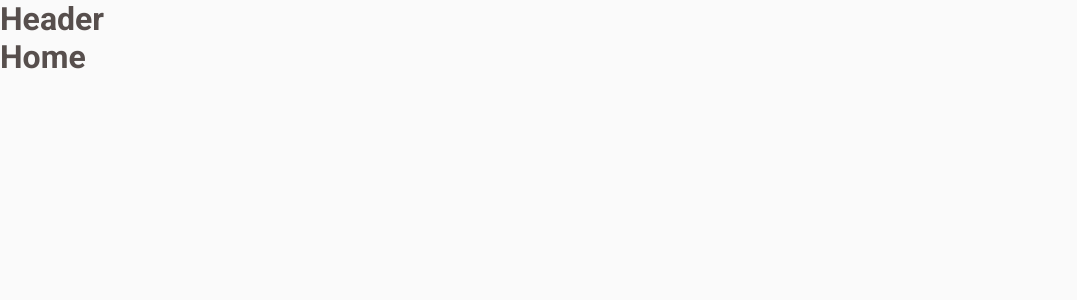
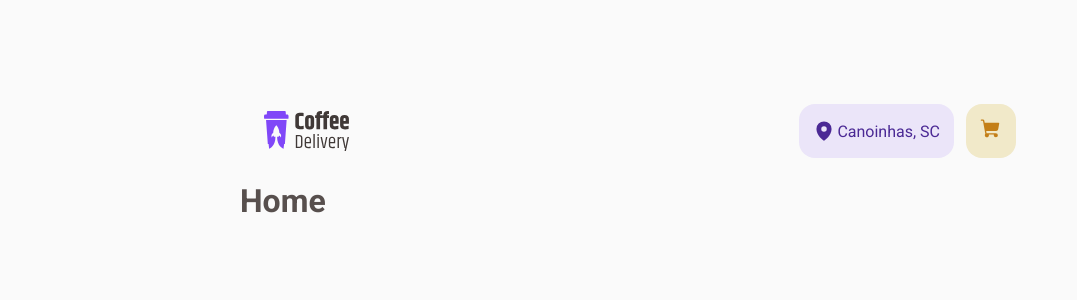
Before and after one commit to FelipeKonig/desafio-2-react, a React (Vite) app: page / in a window 1280 px wide. Shown: the top 300 px of the page, without its empty margins (0-1077 px from the left). Built offline with nearby package versions, Linux system fonts and the light colour scheme.

Commit message:
Header added

```diff
--- a/package.json
+++ b/package.json
@@ -9,6 +9,7 @@
     "preview": "vite preview"
   },
   "dependencies": {
+    "phosphor-react": "^1.4.1",
     "react": "^18.2.0",
     "react-dom": "^18.2.0",
     "react-router-dom": "^6.4.3",
--- a/src/components/header/index.tsx
+++ b/src/components/header/index.tsx
@@ -1,3 +1,22 @@
+import { HeaderContainer } from './styles'
+import { ShoppingCart, MapPin } from 'phosphor-react'
+
+import logo from '../../assets/logo.svg'
+import { NavLink } from 'react-router-dom'
+
 export function Header() {
-  return <h1>Header</h1>
+  return (
+    <HeaderContainer>
+      <img src={logo} alt="" />
+      <nav>
+        <span>
+          <MapPin size={22} weight="fill" />
+          Canoinhas, SC
+        </span>
+        <NavLink to="/checkout" title="Carrinho">
+          <ShoppingCart size={22} weight="fill" />
+        </NavLink>
+      </nav>
+    </HeaderContainer>
+  )
 }
--- a/src/components/header/styles.ts
+++ b/src/components/header/styles.ts
@@ -0,0 +1,31 @@
+import styled from 'styled-components'
+
+export const HeaderContainer = styled.div`
+  display: flex;
+  align-items: center;
+  justify-content: space-between;
+
+  padding: 1.5rem;
+
+  nav {
+    display: inline-flex;
+    gap: 12px;
+  }
+
+  span {
+    background-color: ${(props) => props.theme['purple-light']};
+    color: ${(props) => props.theme['purple-dark']};
+    border-radius: 16px;
+    padding: 0.875rem;
+    display: inline-flex;
+    gap: 2px;
+    align-items: center;
+  }
+
+  a {
+    background-color: ${(props) => props.theme['yellow-light']};
+    color: ${(props) => props.theme['yellow-dark']};
+    border-radius: 16px;
+    padding: 0.875rem;
+  }
+`
--- a/src/pages/layouts/defaultLayout/styles.ts
+++ b/src/pages/layouts/defaultLayout/styles.ts
@@ -1,7 +1,12 @@
 import styled from 'styled-components'
 
 export const LayoutContainer = styled.div`
-  max-width: 74rem;
+  max-width: 50rem;
   height: calc(100vh - 10rem);
+  margin: 5rem auto;
+  padding: 5rem auto;
   background: ${(props) => props.theme.background};
+
+  display: flex;
+  flex-direction: column;
 `
```
Also changed, not shown: src/assets/logo.svg (added), 1 other file (tests, documents, lock files or other folders).
